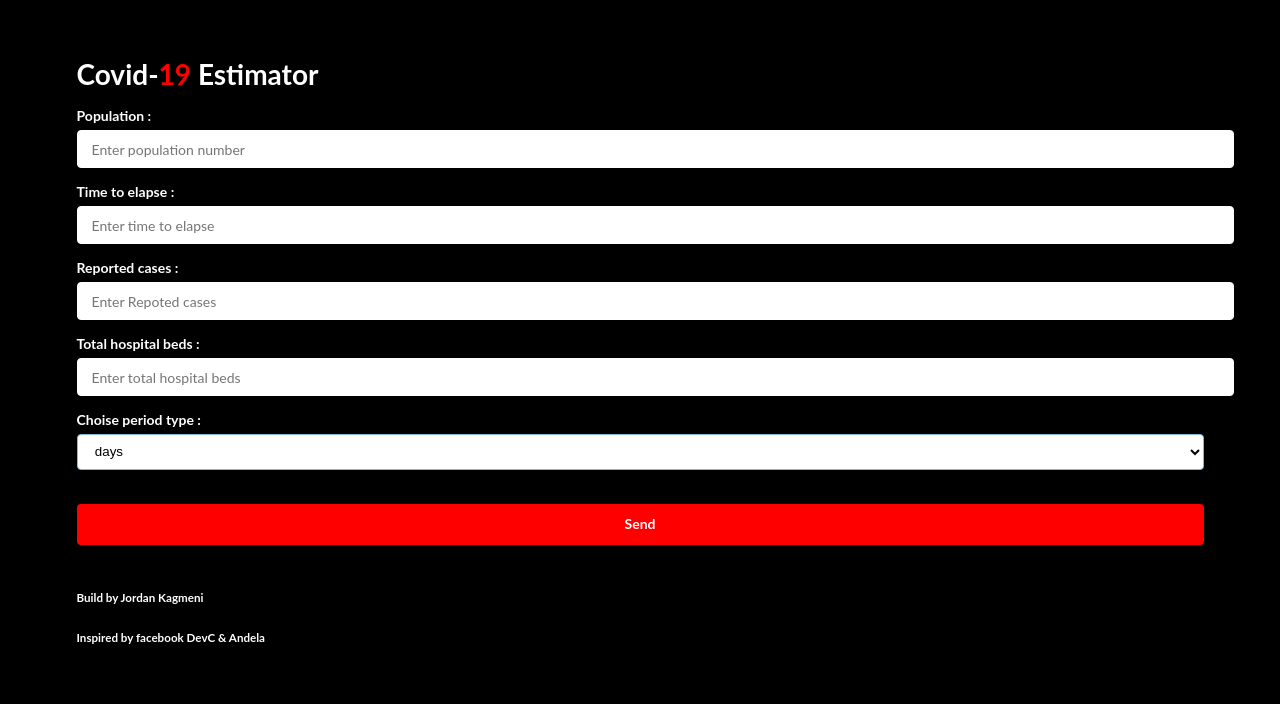
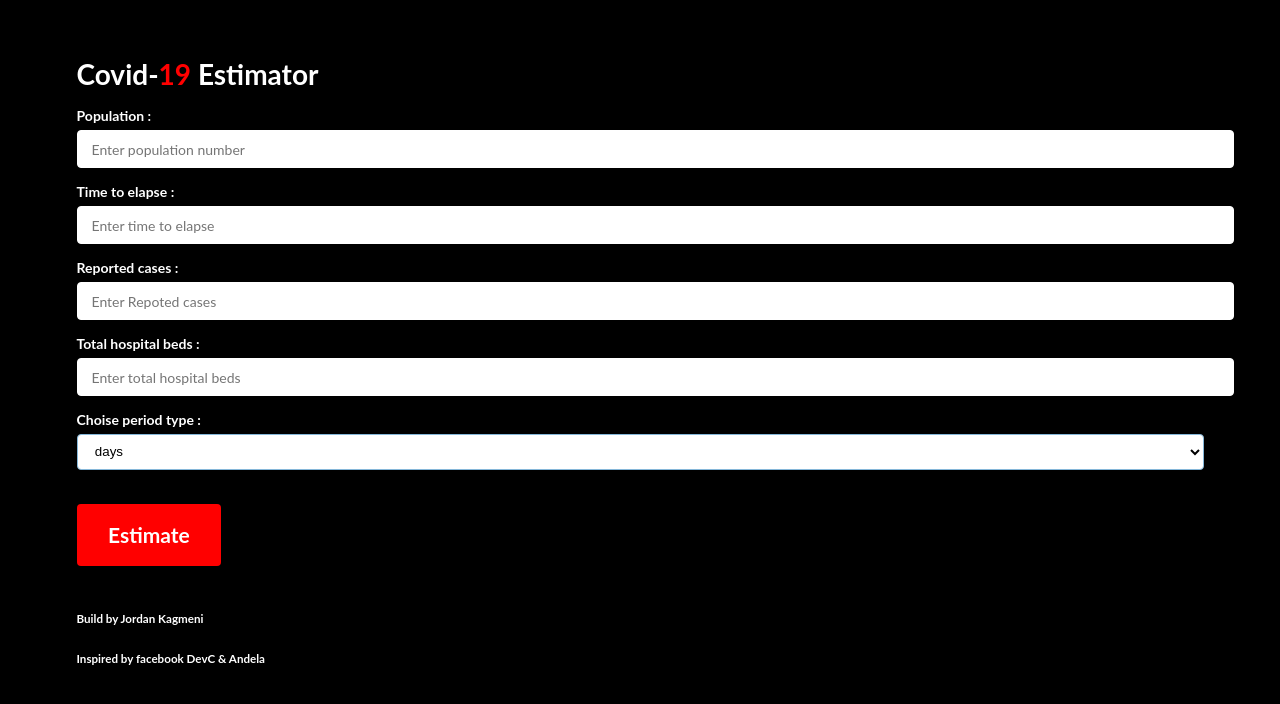
Before and after one commit to El-Torador/ui_assigment, a React (Create React App) app: page / in a window 1280 px wide. Shown: the top 704 px of the page. Built offline with nearby package versions, Linux system fonts and the light colour scheme.

Commit message:
change button

```diff
--- a/src/App.css
+++ b/src/App.css
@@ -253,7 +253,7 @@ h5:first-child {
     line-height: 1em;
     font-style: normal;
     text-align: center;
-    font-size: 1em;
+    font-size: 1.5em;
     text-decoration: none;
     border-radius: 0.28571429rem;
     -webkit-box-shadow: 0px 0px 0px 1px transparent inset, 0px 0em 0px 0px rgba(34, 36, 38, 0.15) inset;
--- a/src/App.js
+++ b/src/App.js
@@ -81,10 +81,10 @@ function App() {
         <div>
           <button
             type="submit"
-            className="ui button fluid positive"
+            className="ui button positive"
             data-go-estimate
           >
-            Send
+            Estimate
           </button>
         </div>
       </form>
```
